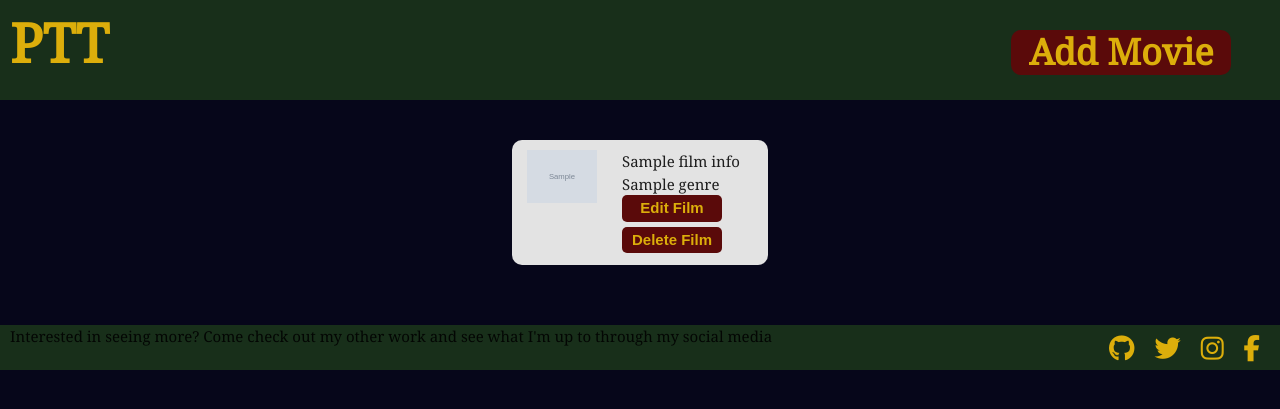
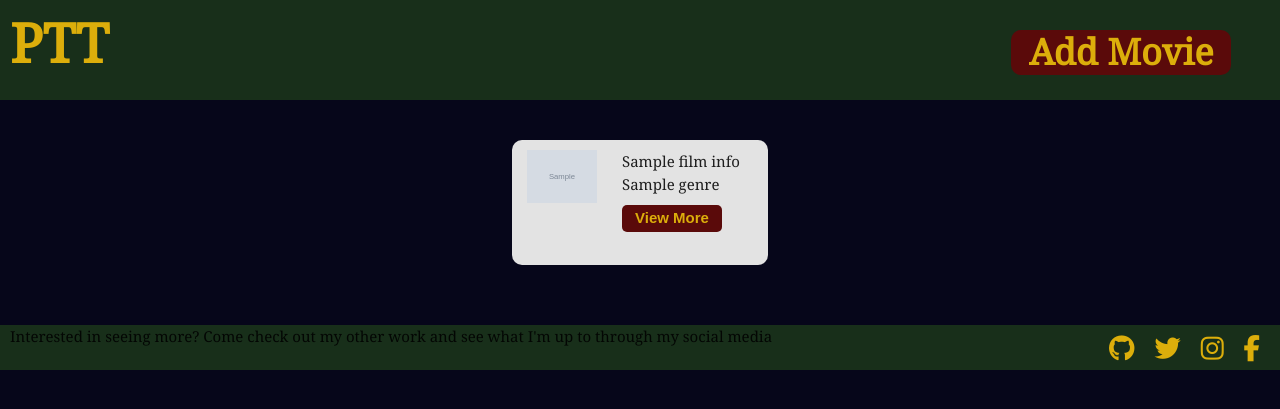
Before and after one commit to OGMyst/milestone-Project-three, a Flask app: page /films in a window 1280 px wide. Shown: the top 409 px of the page. Run offline with Flask 2, Linux system fonts and the light colour scheme; grey boxes marked "Sample" are stand-in pictures; a database or web service that is not in the repository returns one stand-in record (values such as "Sample title"); some libraries are stand-ins or nearby versions.

Commit message:
Changed edit and delete buttons to view more

```diff
--- a/static/css/style.css
+++ b/static/css/style.css
@@ -238,11 +238,11 @@
     display: none;
 }
 
-.change-box{
-    padding-bottom: 5px;
+.view-more-box{
+    padding-top: 10px;
 }
 
-.change-film{
+.view-more{
     width: 100px;
     background-color: #5A0A0A;
     padding: 5px;
@@ -250,13 +250,14 @@
     border-radius: 5px;
 }
 
-.change-text{
+.view-more-text{
     font-family: 'Josefin Sans', sans-serif;
     font-weight: 600;
     font-size: 100%;
     margin: 0 auto;
     color: #DCAE0B;
 }
+
 /*------------MODAL------------ */
 #modal-background{
     background: rgba(0, 0, 0, 0.6);
@@ -283,6 +284,26 @@
     position: absolute;
     right: 10px;
     top: -5px;
+}
+
+.change-box{
+    padding-bottom: 5px;
+}
+
+.change-film{
+    width: 100px;
+    background-color: #5A0A0A;
+    padding: 5px;
+    text-align: center;
+    border-radius: 5px;
+}
+
+.change-text{
+    font-family: 'Josefin Sans', sans-serif;
+    font-weight: 600;
+    font-size: 100%;
+    margin: 0 auto;
+    color: #DCAE0B;
 }
 /* -------------------------------FILMINFO.HTML--------------------------- */
 
--- a/templates/films.html
+++ b/templates/films.html
@@ -13,7 +13,12 @@
             <p id="genre-of-film">{{category.genre}}</p>
             <p id="duration-of-film">{{category.duration}} mins</p>
             <p id="date-of-film">{{category.release_date}}</p>
-            <div class="change-box">
+            <div class="view-more-box">
+                <div class="view-more">
+                    <h1 class="view-more-text">View More</h1>
+                </div>
+            </div>
+            <!-- <div class="change-box">
                 <div class="change-film">
                     <h1 class="change-text">Edit Film</h1>
                 </div>
@@ -22,7 +27,7 @@
                 <div class="change-film">
                     <h1 class="change-text">Delete Film</h1>
                 </div>
-            </div>
+            </div>         -->
         </div>
     </div>
     {% endfor %}
```
